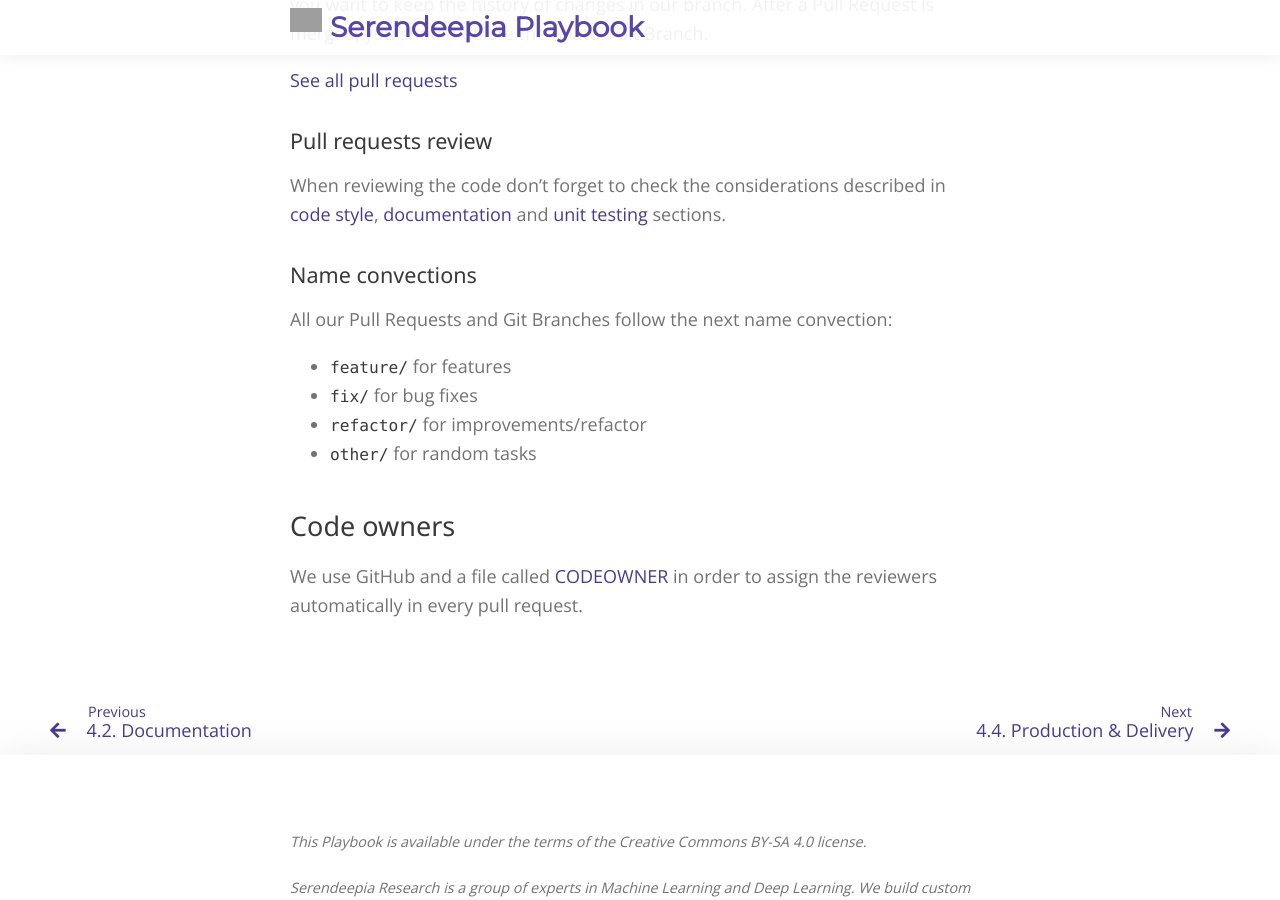
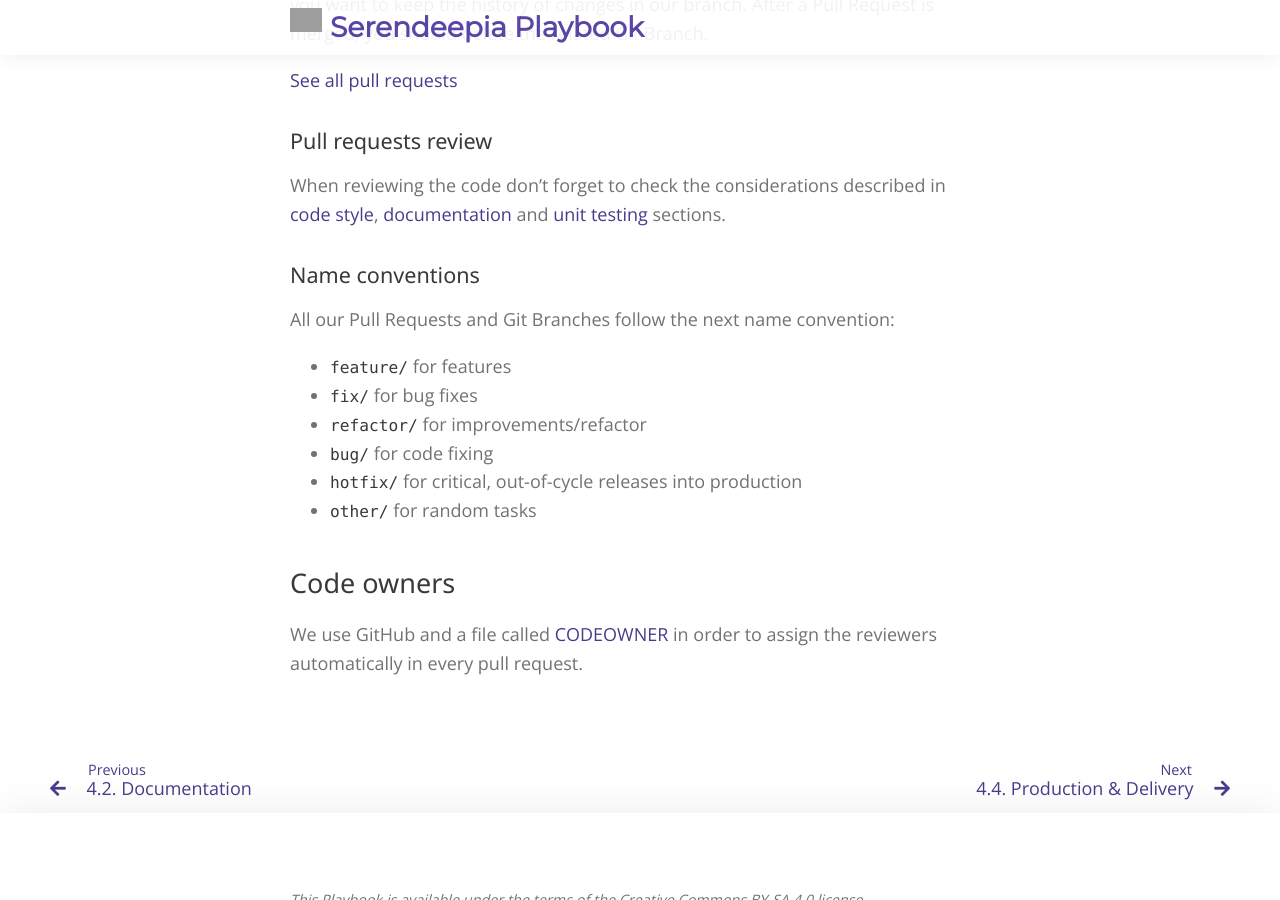
Before and after one commit to serendeepia/playbook, a Jekyll site: the page built from _docs/4_3_developing.md, in a window 1280 px wide and 900 px high, scrolled down 2663 px. Built offline with Jekyll 4.4.1, drawn with Linux system fonts in a browser that asks for light colours; nearby versions of some CDN libraries; comment, search, counter and statistics services are not loaded; some of the changed text lies outside the part shown; grey boxes are pictures that could not be loaded.

Commit message:
Two new tyoe of branches and small typo fix

```diff
--- a/_docs/4_3_developing.md
+++ b/_docs/4_3_developing.md
@@ -81,12 +81,14 @@ We prefer to squash merge instead of a normal merge. Only do a normal merge if y
 
 When reviewing the code don't forget to check the considerations described in [code style](#code-style), [documentation](#documentation) and [unit testing](#unit-testing) sections.
 
-### Name convections
+### Name conventions
 
-All our Pull Requests and Git Branches follow the next name convection:
+All our Pull Requests and Git Branches follow the next name convention:
 * `feature/` for features
 * `fix/` for bug fixes
 * `refactor/` for improvements/refactor
+* `bug/` for code fixing
+* `hotfix/` for critical, out-of-cycle releases into production
 * `other/` for random tasks
 
 ## Code owners
```
